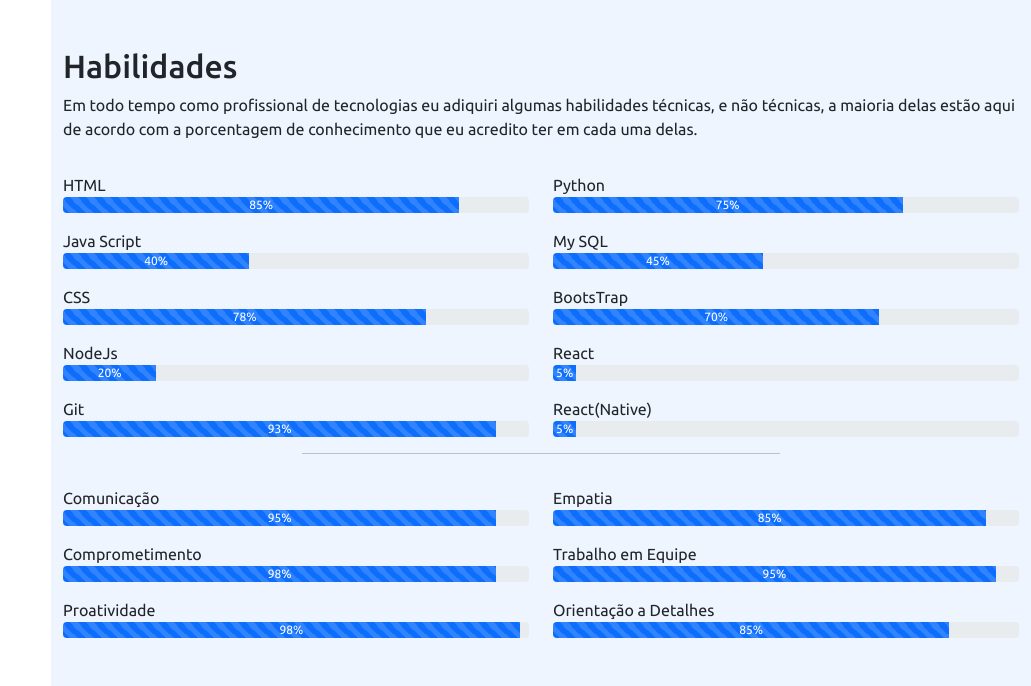
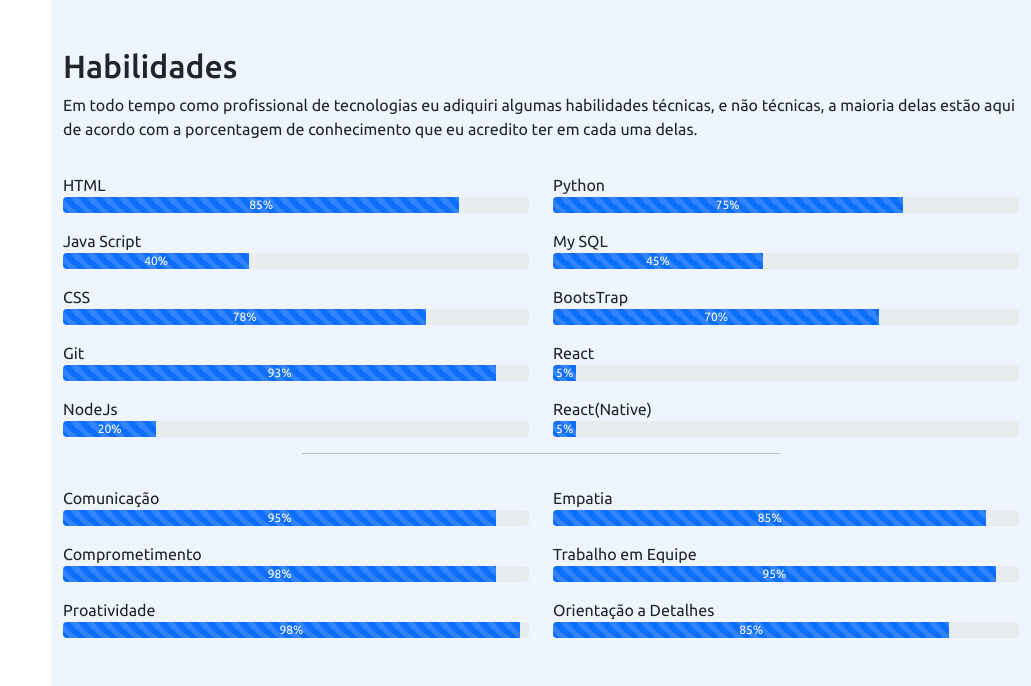
Before and after one commit to oficialjeffs/Portif-lio-MVC, a Flask app: page / in a window 1280 px wide. Shown: the part 1732-2418 px from the top of the page, without its empty margins (249-1280 px from the left). Run offline with Flask 2, Linux system fonts and the light colour scheme; some libraries are stand-ins or nearby versions.

Commit message:
testando commit do vs cod

```diff
--- a/Templates/index.html
+++ b/Templates/index.html
@@ -48,7 +48,8 @@
                     <a class="nav-link" href="#sobre"><i class="bi bi-person" aria-hidden="true"></i> Sobre</a>
                 </li>
                 <li class="nav-item">
-                    <a class="nav-link" href="#habilidades"><i class="bi bi-list-check" aria-hidden="true"></i> Habilidades</a>
+                    <a class="nav-link" href="#habilidades"><i class="bi bi-list-check" aria-hidden="true"></i>
+                        Habilidades</a>
                 </li>
                 <li class="nav-item">
                     <a class="nav-link" href="#"><i class="bi bi-file-earmark" aria-hidden="true"></i> Currículo</a>
@@ -102,7 +103,8 @@
             </div>
 
 
-            <div class="row mt-4"> <!--Infos-->
+            <div class="row mt-4">
+                <!--Infos-->
                 <div class="col-md-4">
                     <img class="img-fluid shadow" src="../static/img/perfil2.jpg" alt="Foto do Jeff">
                 </div>
@@ -166,6 +168,7 @@
                     a maioria delas estão aqui de acordo com a porcentagem de conhecimento que eu acredito ter em cada
                     uma delas.
                 </p>
+
                 <div class="row"> <!--Soft Skills-->
                     <div class="col-md-6">
                         <p class="mt-3 mb-0">HTML</p>
@@ -221,11 +224,11 @@
                     </div>
 
                     <div class="col-md-6">
-                        <p class="mt-3 mb-0">NodeJs</p>
+                        <p class="mt-3 mb-0">Git</p>
                         <div class="progress">
                             <!-- animation -->
                             <div class="progress-bar progress-bar-striped progress-bar-animated" role="progressbar"
-                                style="width: 20%" aria-valuenow="20" aria-valuemin="0" aria-valuemax="100">20%</div>
+                                style="width: 93%" aria-valuenow="93" aria-valuemin="0" aria-valuemax="100">93%</div>
                         </div>
                     </div>
 
@@ -239,11 +242,11 @@
                     </div>
 
                     <div class="col-md-6">
-                        <p class="mt-3 mb-0">Git</p>
+                        <p class="mt-3 mb-0">NodeJs</p>
                         <div class="progress">
                             <!-- animation -->
                             <div class="progress-bar progress-bar-striped progress-bar-animated" role="progressbar"
-                                style="width: 93%" aria-valuenow="93" aria-valuemin="0" aria-valuemax="100">93%</div>
+                                style="width: 20%" aria-valuenow="20" aria-valuemin="0" aria-valuemax="100">20%</div>
                         </div>
                     </div>
 
@@ -255,15 +258,11 @@
                                 style="width: 5%" aria-valuenow="5" aria-valuemin="0" aria-valuemax="100">5%</div>
                         </div>
                     </div>
-
-                    <div class="col-md-6">
-
-                    </div>
                 </div>
 
                 <hr class="w-50 me-auto ms-auto">
 
-                <div class="row"> <!--Hard Skills-->
+                <div class="row">   <!--Hard Skills-->
                     <div class="col-md-6">
                         <p class="mt-3 mb-0">Comunicação</p>
                         <div class="progress">
```
